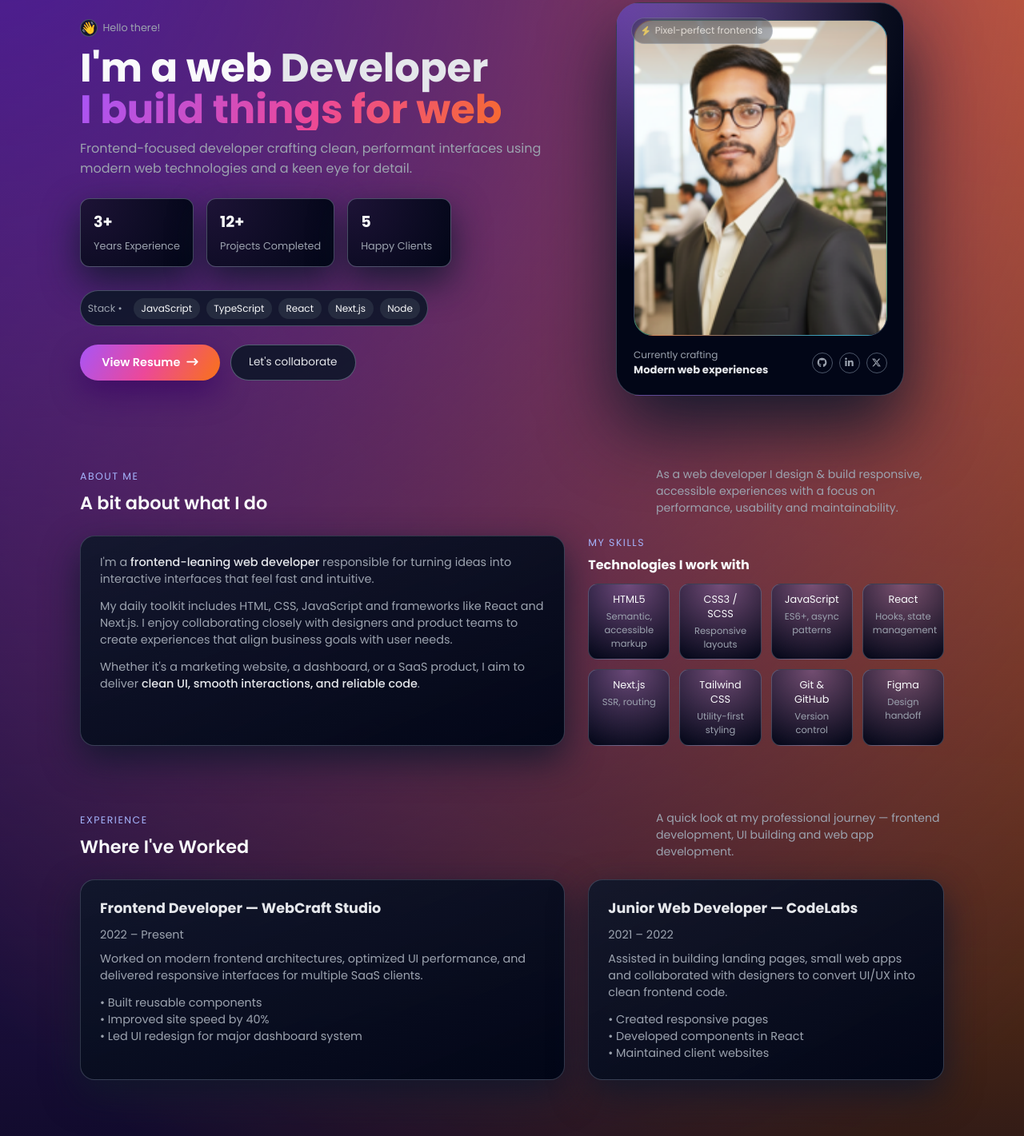
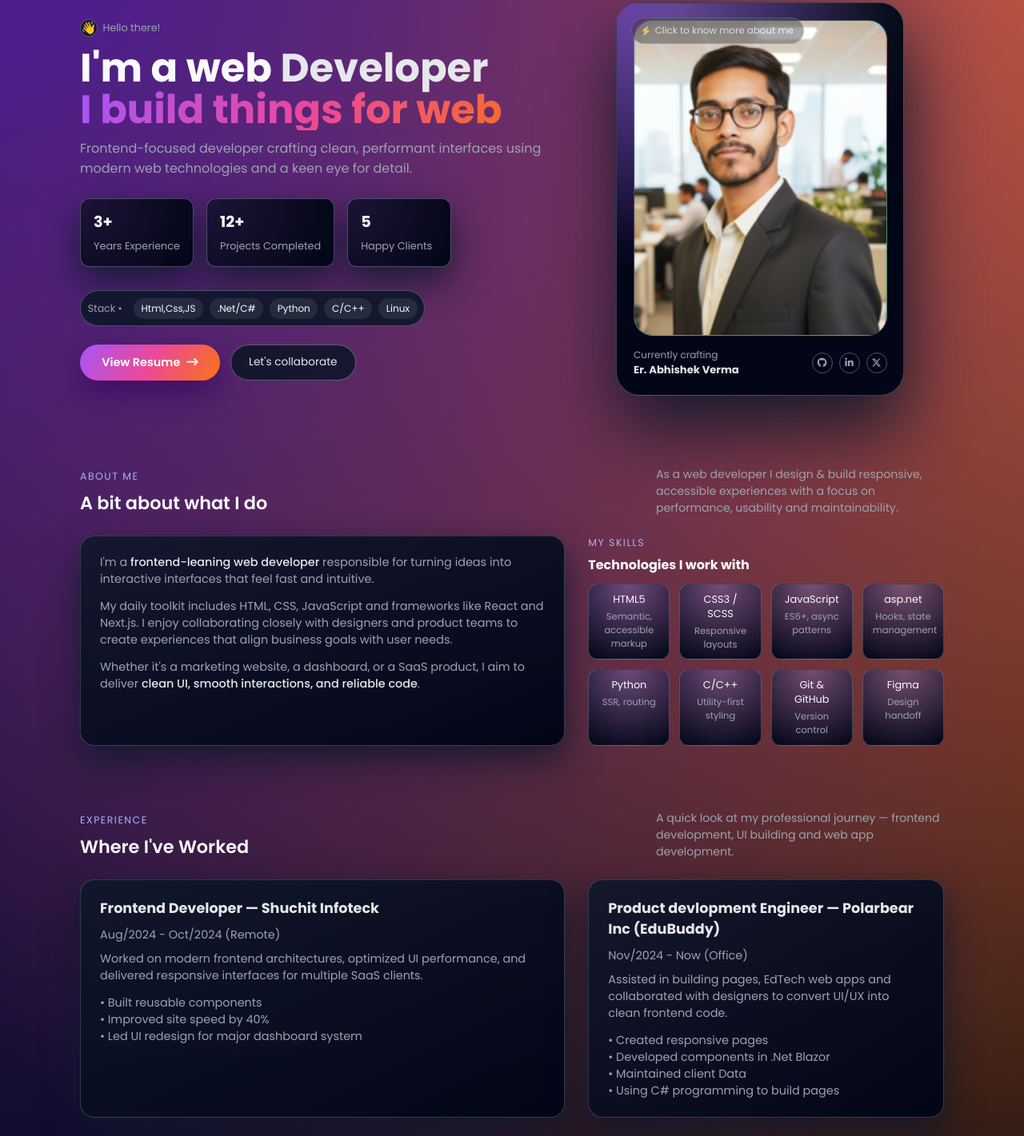
Before and after one commit to Abhishekvermarj/Portfolio, a plain HTML site: page index.html in a window 1280 px wide. Shown: the part 119-1540 px from the top of the page at 80% size. Drawn offline with Linux system fonts and the light colour scheme.

Commit message:
Changes.

```diff
--- a/index.html
+++ b/index.html
@@ -1329,11 +1329,11 @@
 
             <div class="tech-row">
               <span class="tech-row-label">Stack •</span>
-              <span class="tech-pill">JavaScript</span>
-              <span class="tech-pill">TypeScript</span>
-              <span class="tech-pill">React</span>
-              <span class="tech-pill">Next.js</span>
-              <span class="tech-pill">Node</span>
+              <span class="tech-pill">Html,Css,JS</span>
+              <span class="tech-pill">.Net/C# </span>
+              <span class="tech-pill">Python</span>
+              <span class="tech-pill">C/C++</span>
+              <span class="tech-pill">Linux</span>
             </div>
 
             <div class="hero-actions">
@@ -1353,7 +1353,7 @@
 
               <div class="floating-badge badge-fix">
   <i class="fa-solid fa-bolt"></i>
-  <span>Pixel-perfect frontends</span>
+  <span>Click to know more about me</span>
 </div>
 
 
@@ -1372,15 +1372,15 @@
 
     <!-- BACK -->
     <div class="flip-back avatar-circle">
-      <h3 style="margin-bottom:6px;">My Strength</h3>
-      <ul style="padding-left:0; list-style:none; font-size:0.85rem;">
+      <h5 style="margin-bottom:6px;">My Strength</h5>
+      <ul style="padding-left:0; list-style:none; font-size:0.4rem;">
         <li>Quick learner</li>
         <li>Flexible,Patience and calm </li>
         <li>logical and analytical</li>
         <li>Deep focus on things.</li>
       </ul>
-<h3 style="margin-bottom:6px;">My Weakness</h3>
-<ul style="padding-left:0; list-style:none; font-size:0.85rem;">
+<h5 style="margin-bottom:6px;">My Weakness</h5>
+<ul style="padding-left:0; list-style:none; font-size:0.4rem;">
         <li>Focus only one thing at a time</li>
         <li>Over do any work </li>
         <li>logical and analytical</li>
@@ -1396,11 +1396,11 @@
               <div class="hero-card-footer">
                 <div>
                   <span>Currently crafting</span><br />
-                  <strong>Modern web experiences</strong>
+                  <strong>Er. Abhishek Verma</strong>
                 </div>
                 <div class="social-row">
-                  <a href="#" class="social-icon"><i class="fa-brands fa-github"></i></a>
-                  <a href="#" class="social-icon"><i class="fa-brands fa-linkedin-in"></i></a>
+                  <a href="https://github.com/Abhishekvermarj" class="social-icon"><i class="fa-brands fa-github"></i></a>
+                  <a href="https://www.linkedin.com/in/abhishek-verma-1b267422a" class="social-icon"><i class="fa-brands fa-linkedin-in"></i></a>
                   <a href="#" class="social-icon"><i class="fa-brands fa-x-twitter"></i></a>
                 </div>
               </div>
@@ -1459,15 +1459,15 @@
                   <span>ES6+, async patterns</span>
                 </div>
                 <div class="skill-pill">
-                  React
+                  asp.net
                   <span>Hooks, state management</span>
                 </div>
                 <div class="skill-pill">
-                  Next.js
+                  Python
                   <span>SSR, routing</span>
                 </div>
                 <div class="skill-pill">
-                  Tailwind CSS
+                  C/C++
                   <span>Utility-first styling</span>
                 </div>
                 <div class="skill-pill">
@@ -1498,8 +1498,8 @@
 
     <div class="about-layout">
       <div class="about-text">
-        <h3 style="font-size:1.1rem; margin-bottom:0.6rem; color:#e5e7eb;">Frontend Developer — WebCraft Studio</h3>
-        <p>2022 – Present</p>
+        <h3 style="font-size:1.1rem; margin-bottom:0.6rem; color:#e5e7eb;">Frontend Developer — Shuchit Infoteck</h3>
+        <p>Aug/2024 - Oct/2024 (Remote)</p>
         <p style="margin-top:0.6rem;">
           Worked on modern frontend architectures, optimized UI performance, and delivered
           responsive interfaces for multiple SaaS clients.
@@ -1510,15 +1510,16 @@
       </div>
 
       <div class="about-text">
-        <h3 style="font-size:1.1rem; margin-bottom:0.6rem; color:#e5e7eb;">Junior Web Developer — CodeLabs</h3>
-        <p>2021 – 2022</p>
+        <h3 style="font-size:1.1rem; margin-bottom:0.6rem; color:#e5e7eb;">Product devlopment Engineer — Polarbear Inc (EduBuddy)</h3>
+        <p>Nov/2024 - Now (Office)</p>
         <p style="margin-top:0.6rem;">
-          Assisted in building landing pages, small web apps and collaborated with designers
+          Assisted in building pages, EdTech web apps and collaborated with designers
           to convert UI/UX into clean frontend code.
         </p>
         <p>• Created responsive pages<br>
-           • Developed components in React<br>
-           • Maintained client websites</p>
+           • Developed components in .Net Blazor<br>
+           • Maintained client Data<br>
+           • Using C# programming to build pages</p>
       </div>
     </div>
   </div>
@@ -1781,10 +1782,10 @@
       <div class="container footer-inner">
         <span>© <span id="year"></span> Abhi - The Engineer. All rights reserved.</span>
         <div class="footer-socials">
-          <a href="#" aria-label="GitHub"><i class="fa-brands fa-github"></i></a>
-          <a href="#" aria-label="LinkedIn"><i class="fa-brands fa-linkedin-in"></i></a>
+          <a href="https://github.com/Abhishekvermarj" aria-label="GitHub"><i class="fa-brands fa-github"></i></a>
+          <a href="https://www.linkedin.com/in/abhishek-verma-1b267422a" aria-label="LinkedIn"><i class="fa-brands fa-linkedin-in"></i></a>
           <a href="#" aria-label="Twitter/X"><i class="fa-brands fa-x-twitter"></i></a>
-          <a href="#" aria-label="Instagram"><i class="fa-brands fa-instagram"></i></a>
+          <a href="instagram.com/rj_abhi" aria-label="Instagram"><i class="fa-brands fa-instagram"></i></a>
         </div>
       </div>
     </footer>
```
